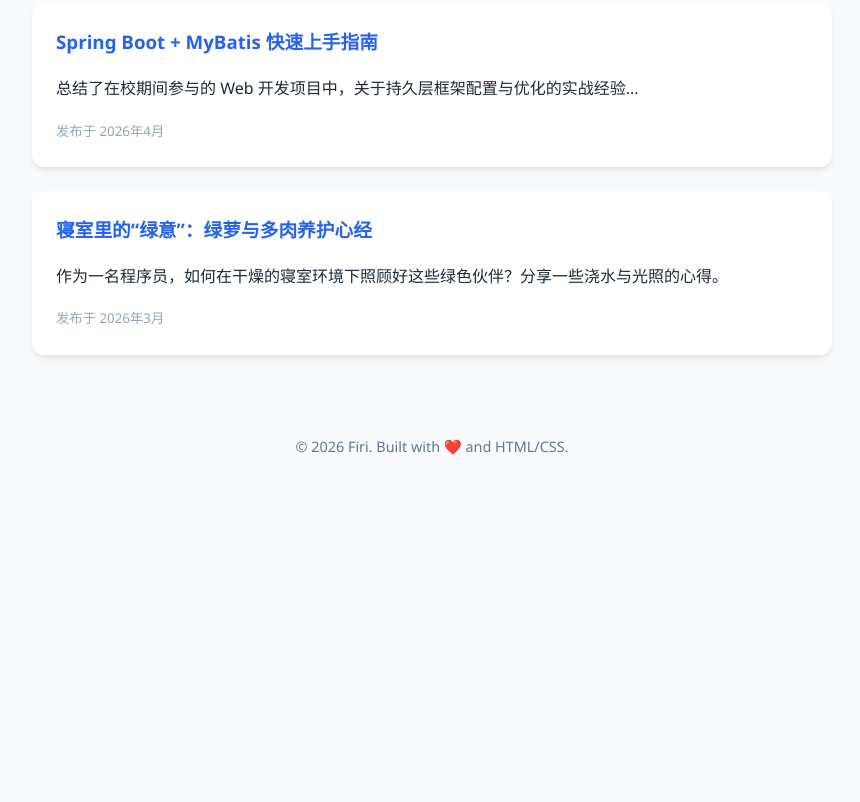
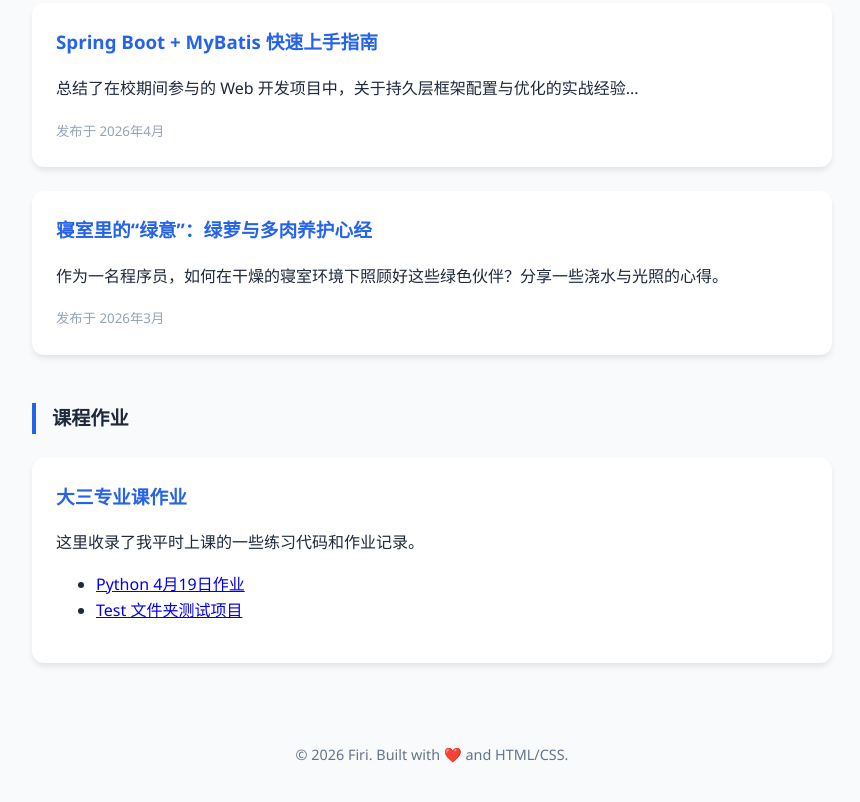
Before and after one commit to Arcdiverrr1026/suchen, a plain HTML site: page index.html in a window 1280 px wide. Shown: the part 910-1712 px from the top of the page, without its empty margins (208-1068 px from the left). Before the commit the page ends 1432 px from the top, so only its background shows below. Drawn offline with Linux system fonts and the light colour scheme.

Commit message:
添加了作业分享

```diff
--- a/index.html
+++ b/index.html
@@ -161,6 +161,17 @@
             <small style="color: #94a3b8;">发布于 2026年3月</small>
         </div>
 
+        <h2 class="section-title">课程作业</h2>
+
+    <div class="card">
+        <h3>大三专业课作业</h3>
+        <p>这里收录了我平时上课的一些练习代码和作业记录。</p>
+        <ul>
+            <li><a href="./lesson/2026/4/19 python作业" target="_blank">Python 4月19日作业</a></li>
+            <li><a href="./test/" target="_blank">Test 文件夹测试项目</a></li>
+        </ul>
+    </div>
+
         <footer>
             © 2026 Firi. Built with ❤️ and HTML/CSS.
         </footer>
```
